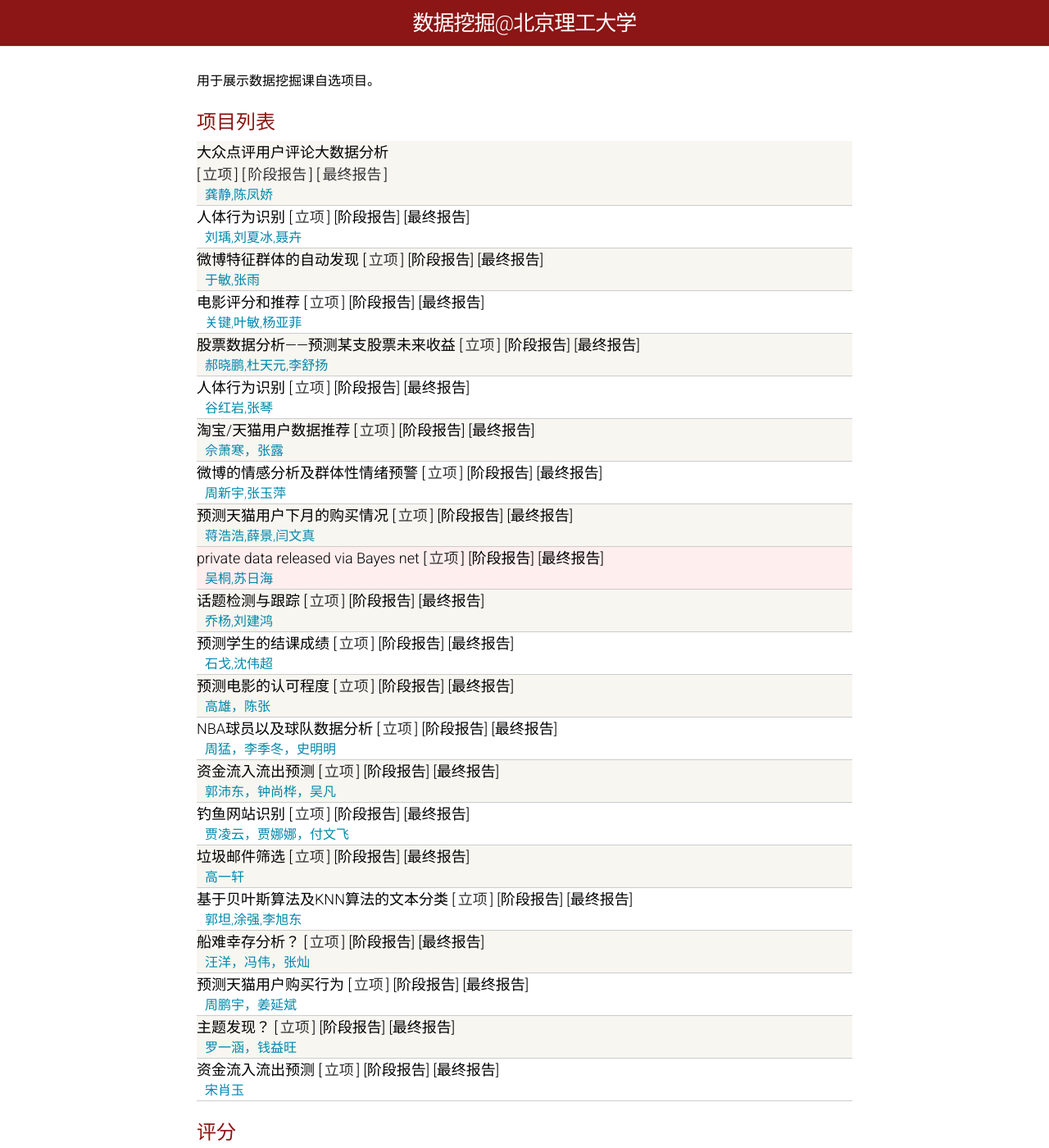
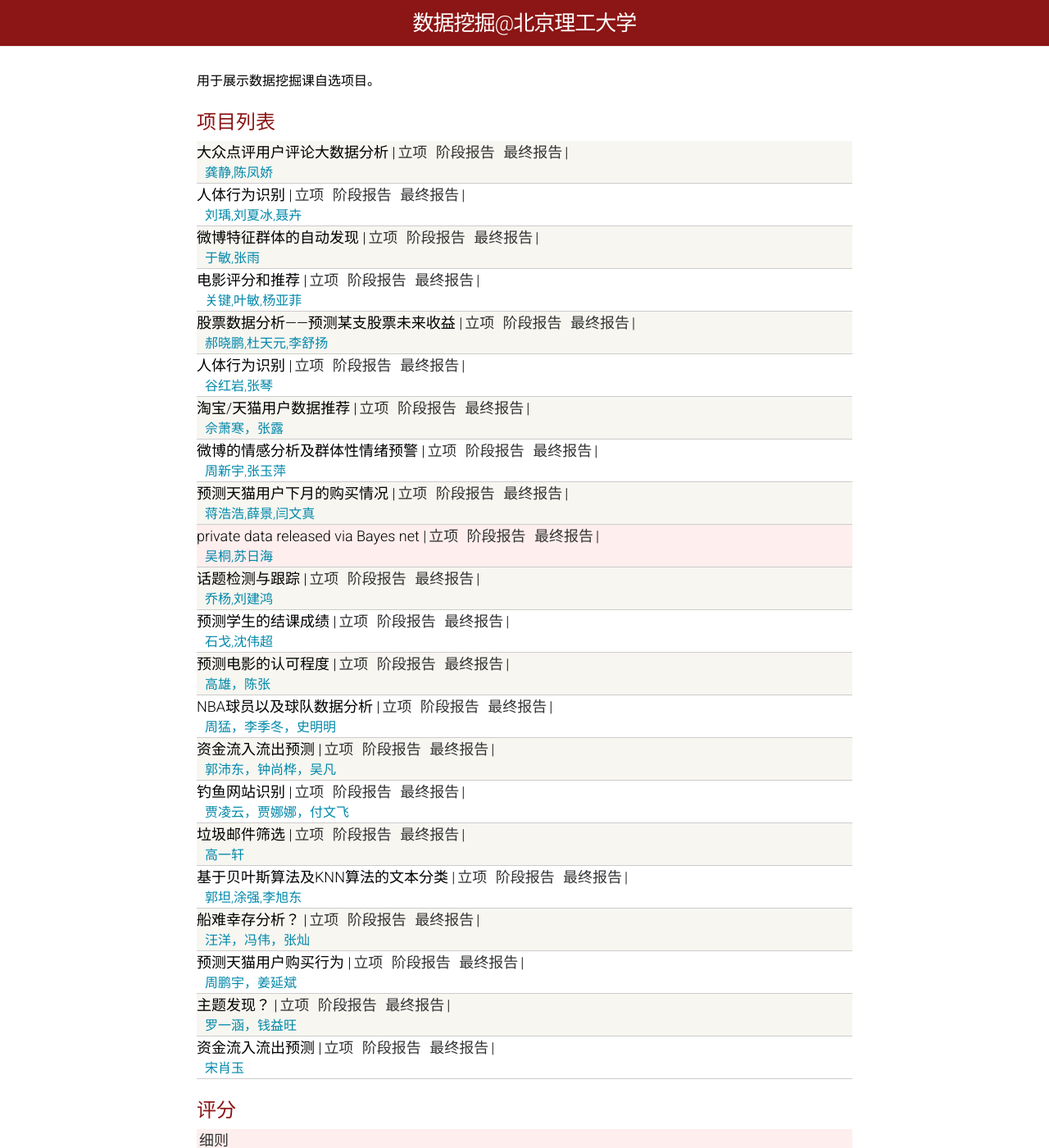
Before and after one commit to BITDM/bitdm.github.io, a Jekyll site: the page built from index.html, in a window 1280 px wide and 1400 px high. Shown: the whole window at 82% size. Built offline with Jekyll 4.4.1, drawn with Linux system fonts in a browser that asks for light colours; Markdown is read by kramdown in place of the engine named in the settings; some of the changed lines change nothing that is shown.

Commit message:
change index.html to use links

```diff
--- a/index.html
+++ b/index.html
@@ -15,135 +15,176 @@
 
     <div class="materials-item">
       大众点评用户评论大数据分析
-      <div class="display:inline; float:right">
-      [<a href="projects/p01/proposal/">立项</a>]
-      [<a href="projects/p01/proposal/">阶段报告</a>]
-      [<a href="projects/p01/proposal/">最终报告</a>]</div>
+      |<a href="projects/p01/proposal/">立项</a>
+      <a href="">阶段报告</a>
+      <a href="">最终报告</a>|
       <div class="kw">龚静,陈凤娇</div>
     </div>
 
     <div class="materials-item">
       人体行为识别
-      [<a href="projects/p02/proposal/">立项</a>] [阶段报告] [最终报告]
+      |<a href="projects/p02/proposal/">立项</a>
+      <a href="">阶段报告</a>
+      <a href="">最终报告</a>|
       <div class="kw">刘瑀,刘夏冰,聂卉 </div>
     </div>
 
     <div class="materials-item">
       微博特征群体的自动发现
-      [<a href="projects/p03/proposal/">立项</a>] [阶段报告] [最终报告]
+      |<a href="projects/p03/proposal/">立项</a>
+      <a href="">阶段报告</a>
+      <a href="">最终报告</a>|
       <div class="kw">于敏,张雨</div>
     </div>
 
     <div class="materials-item">
       电影评分和推荐
-      [<a href="projects/p04/proposal/">立项</a>] [阶段报告] [最终报告]
+      |<a href="projects/p04/proposal/">立项</a>
+      <a href="">阶段报告</a>
+      <a href="">最终报告</a>|
       <div class="kw">关键,叶敏,杨亚菲</div>
     </div>
 
     <div class="materials-item">
       股票数据分析——预测某支股票未来收益
-      [<a href="projects/p05/proposal/">立项</a>] [阶段报告] [最终报告]
+      |<a href="projects/p05/proposal/">立项</a>
+      <a href="">阶段报告</a>
+      <a href="">最终报告</a>|
       <div class="kw">郝晓鹏,杜天元,李舒扬</div>
     </div>
 
     <div class="materials-item">
       人体行为识别
-      [<a href="projects/p06/proposal/">立项</a>] [阶段报告] [最终报告]
+      |<a href="projects/p06/proposal/">立项</a>
+      <a href="">阶段报告</a>
+      <a href="">最终报告</a>|
       <div class="kw">谷红岩,张琴</div>
     </div>
 
     <div class="materials-item">
       淘宝/天猫用户数据推荐
-      [<a href="projects/p07/proposal/">立项</a>] [阶段报告] [最终报告]
+      |<a href="projects/p07/proposal/">立项</a>
+      <a href="">阶段报告</a>
+      <a href="">最终报告</a>|
       <div class="kw">佘萧寒，张露</div>
     </div>
 
     <div class="materials-item">
       微博的情感分析及群体性情绪预警
-      [<a href="projects/p08/proposal/">立项</a>] [阶段报告] [最终报告]
+      |<a href="projects/p08/proposal/">立项</a>
+      <a href="">阶段报告</a>
+      <a href="">最终报告</a>|
       <div class="kw">周新宇,张玉萍</div>
     </div>
 
     <div class="materials-item">
       预测天猫用户下月的购买情况
-      [<a href="projects/p09/proposal/">立项</a>] [阶段报告] [最终报告]
+      |<a href="projects/p09/proposal/">立项</a>
+      <a href="">阶段报告</a>
+      <a href="">最终报告</a>|
       <div class="kw">蒋浩浩,薛景,闫文真</div>
     </div>
 
     <div class="materials-item notyet">
       private data released via Bayes net
-      [<a href="projects/p10/proposal/">立项</a>] [阶段报告] [最终报告]
+      |<a href="projects/p10/proposal/">立项</a>
+      <a href="">阶段报告</a>
+      <a href="">最终报告</a>|
       <div class="kw">吴桐,苏日海</div>
     </div>
 
     <div class="materials-item">
       话题检测与跟踪
-      [<a href="projects/p11/proposal/">立项</a>] [阶段报告] [最终报告]
+      |<a href="projects/p11/proposal/">立项</a>
+      <a href="">阶段报告</a>
+      <a href="">最终报告</a>|
       <div class="kw">乔杨,刘建鸿</div>
     </div>
 
     <div class="materials-item">
       预测学生的结课成绩
-      [<a href="projects/p12/proposal/">立项</a>] [阶段报告] [最终报告]
+      |<a href="projects/p12/proposal/">立项</a>
+      <a href="">阶段报告</a>
+      <a href="">最终报告</a>|
       <div class="kw">石戈,沈伟超</div>
     </div>
 
     <div class="materials-item">
       预测电影的认可程度
-      [<a href="projects/p13/proposal/">立项</a>] [阶段报告] [最终报告]
+      |<a href="projects/p13/proposal/">立项</a>
+      <a href="">阶段报告</a>
+      <a href="">最终报告</a>|
       <div class="kw">高雄，陈张</div>
     </div>
 
     <div class="materials-item">
       NBA球员以及球队数据分析
-      [<a href="projects/p14/proposal/">立项</a>] [阶段报告] [最终报告]
+      |<a href="projects/p14/proposal/">立项</a>
+      <a href="">阶段报告</a>
+      <a href="">最终报告</a>|
       <div class="kw">周猛，李季冬，史明明</div>
     </div>
 
     <div class="materials-item">
       资金流入流出预测
-      [<a href="projects/p15/proposal/">立项</a>] [阶段报告] [最终报告]
+      |<a href="projects/p15/proposal/">立项</a>
+      <a href="">阶段报告</a>
+      <a href="">最终报告</a>|
       <div class="kw">郭沛东，钟尚桦，吴凡</div>
     </div>
 
     <div class="materials-item">
       钓鱼网站识别
-      [<a href="projects/p16/proposal/">立项</a>] [阶段报告] [最终报告]
+      |<a href="projects/p16/proposal/">立项</a>
+      <a href="">阶段报告</a>
+      <a href="">最终报告</a>|
       <div class="kw">贾凌云，贾娜娜，付文飞</div>
     </div>
 
     <div class="materials-item">
       垃圾邮件筛选
-      [<a href="projects/p17/proposal/">立项</a>] [阶段报告] [最终报告]
+      |<a href="projects/p17/proposal/">立项</a>
+      <a href="">阶段报告</a>
+      <a href="">最终报告</a>|
       <div class="kw">高一轩</div>
     </div>
 
     <div class="materials-item">
       基于贝叶斯算法及KNN算法的文本分类
-      [<a href="projects/p18/proposal/">立项</a>] [阶段报告] [最终报告]
+      |<a href="projects/p18/proposal/">立项</a>
+      <a href="">阶段报告</a>
+      <a href="">最终报告</a>|
       <div class="kw">郭坦,涂强,李旭东</div>
     </div>
 
     <div class="materials-item">
       船难幸存分析？
-      [<a href="projects/p19/proposal/">立项</a>] [阶段报告] [最终报告]
+      |<a href="projects/p19/proposal/">立项</a>
+      <a href="">阶段报告</a>
+      <a href="">最终报告</a>|
       <div class="kw">汪洋，冯伟，张灿</div>
     </div>
 
     <div class="materials-item">
       预测天猫用户购买行为
-      [<a href="projects/p20/proposal/">立项</a>] [阶段报告] [最终报告]
+      |<a href="projects/p20/proposal/">立项</a>
+      <a href="">阶段报告</a>
+      <a href="">最终报告</a>|
       <div class="kw">周鹏宇，姜延斌</div>
     </div>
 
     <div class="materials-item">
       主题发现？
-      [<a href="projects/p21/proposal/">立项</a>] [阶段报告] [最终报告]
+      |<a href="projects/p21/proposal/">立项</a>
+      <a href="">阶段报告</a>
+      <a href="">最终报告</a>|
       <div class="kw">罗一涵，钱益旺</div>
     </div>
     <div class="materials-item">
       资金流入流出预测
-      [<a href="projects/p22/proposal/">立项</a>] [阶段报告] [最终报告]
+      |<a href="projects/p22/proposal/">立项</a>
+      <a href="">阶段报告</a>
+      <a href="">最终报告</a>|
       <div class="kw">宋肖玉</div>
     </div>
 
```
